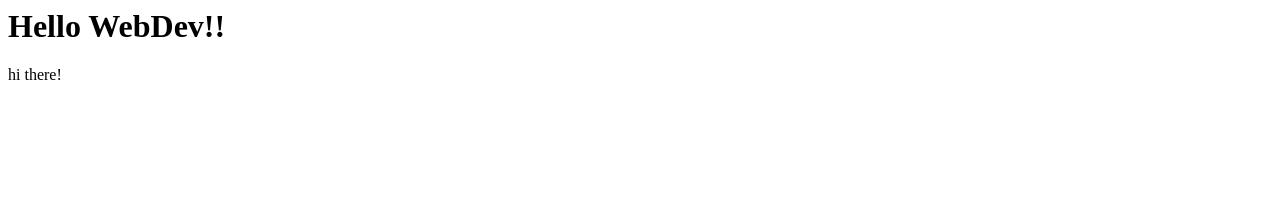
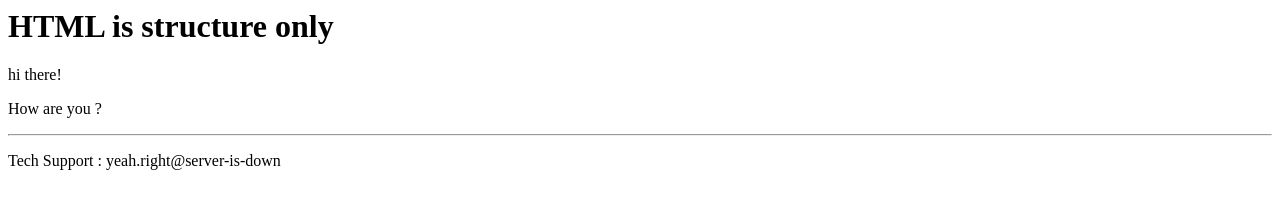
Before and after one commit to Pearllr/code_repo_pr, a plain HTML site: page site/index.html in a window 1280 px wide. Drawn offline with Linux system fonts and the light colour scheme.

Commit message:
Tech support

```diff
--- a/site/index.html
+++ b/site/index.html
@@ -3,7 +3,12 @@
         <title>hello webdev!</title>
     </head>
 <body>
-    <h1>Hello WebDev!!</h1>
+    <h1>HTML is structure only</h1>
     <p>hi there!</p>
+    <p> How are you ? </p>
+    <footer>
+        <hr>
+        <p>Tech Support : yeah.right@server-is-down</p>
+    </footer>
 </body>
 </html>
```
Also changed, not shown: site/struture-only-after.html (added, +14 -0 lines).
